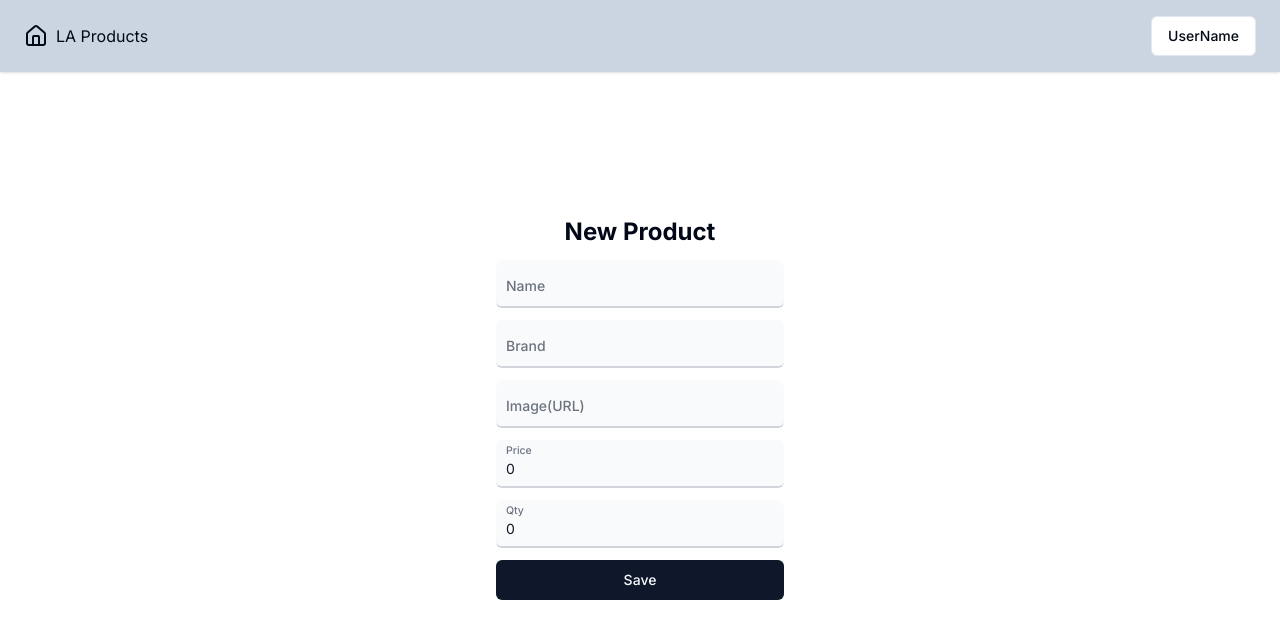
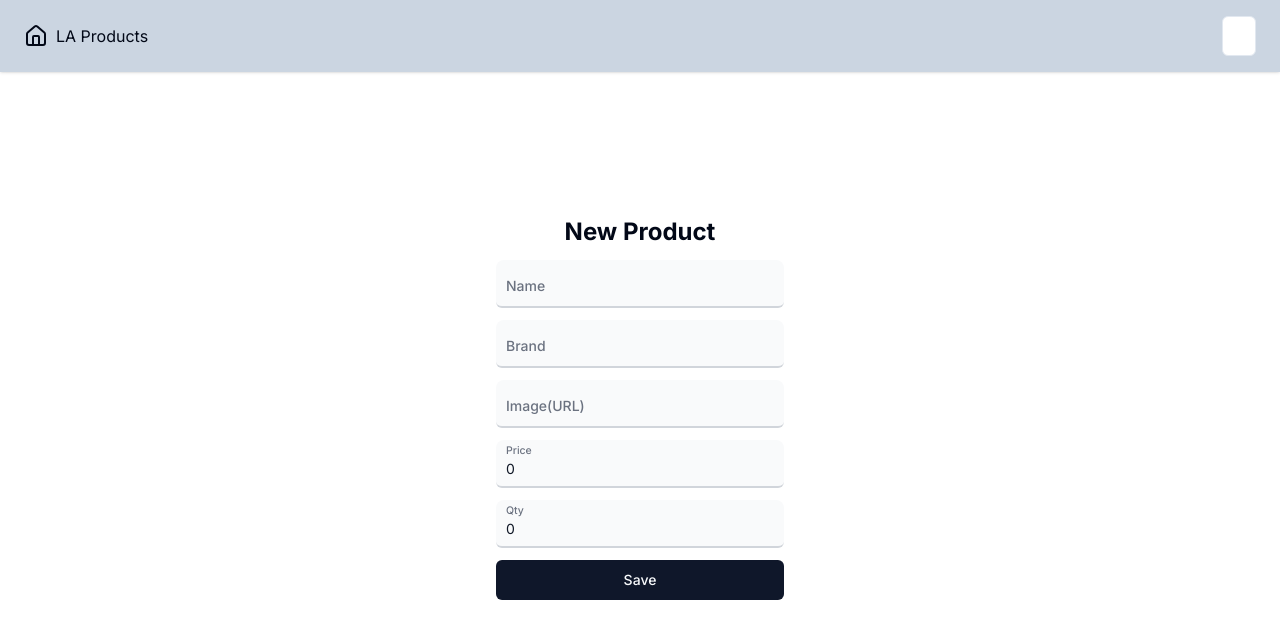
Before and after one commit to f3gomes/la-app, a Next.js app: page /new-product in a window 1280 px wide. Shown: the top 638 px of the page. Built offline with nearby package versions, Linux system fonts and the light colour scheme.

Commit message:
feat: include user name on navbar

```diff
--- a/app/login/page.tsx
+++ b/app/login/page.tsx
@@ -29,6 +29,7 @@ const Login = () => {
           data
         );
         localStorage.setItem("la-api-token", response.data.token);
+        localStorage.setItem("la-api-user", data.email);
         router.push("/");
       } catch (err: any) {
         toast(err.response.data.message);
--- a/components/user-menu/index.tsx
+++ b/components/user-menu/index.tsx
@@ -13,22 +13,28 @@ import { useRouter } from "next/navigation";
 export const UserMenu = () => {
   const router = useRouter();
 
+  const user =
+    typeof window !== "undefined" && window.localStorage.getItem("la-api-user");
+
   const handleLogout = () => {
     localStorage.removeItem("la-api-token");
+    localStorage.removeItem("la-api-user");
     router.push("/login");
   };
 
   return (
     <Menubar>
       <MenubarMenu>
-        <MenubarTrigger className="cursor-pointer">UserName</MenubarTrigger>
+        <MenubarTrigger className="cursor-pointer">{user}</MenubarTrigger>
         <MenubarContent>
           <Link href={"/new-product"}>
             <MenubarItem>Add New Product</MenubarItem>
           </Link>
-          <MenubarItem>Load test products</MenubarItem>
+          <MenubarItem className="text-slate-400">
+            Load test products
+          </MenubarItem>
           <MenubarItem>Remove all products</MenubarItem>
-          <MenubarItem>Logs</MenubarItem>
+          <MenubarItem className="text-slate-400">Logs</MenubarItem>
           <MenubarItem onClick={handleLogout}>Logout</MenubarItem>
         </MenubarContent>
       </MenubarMenu>
```
